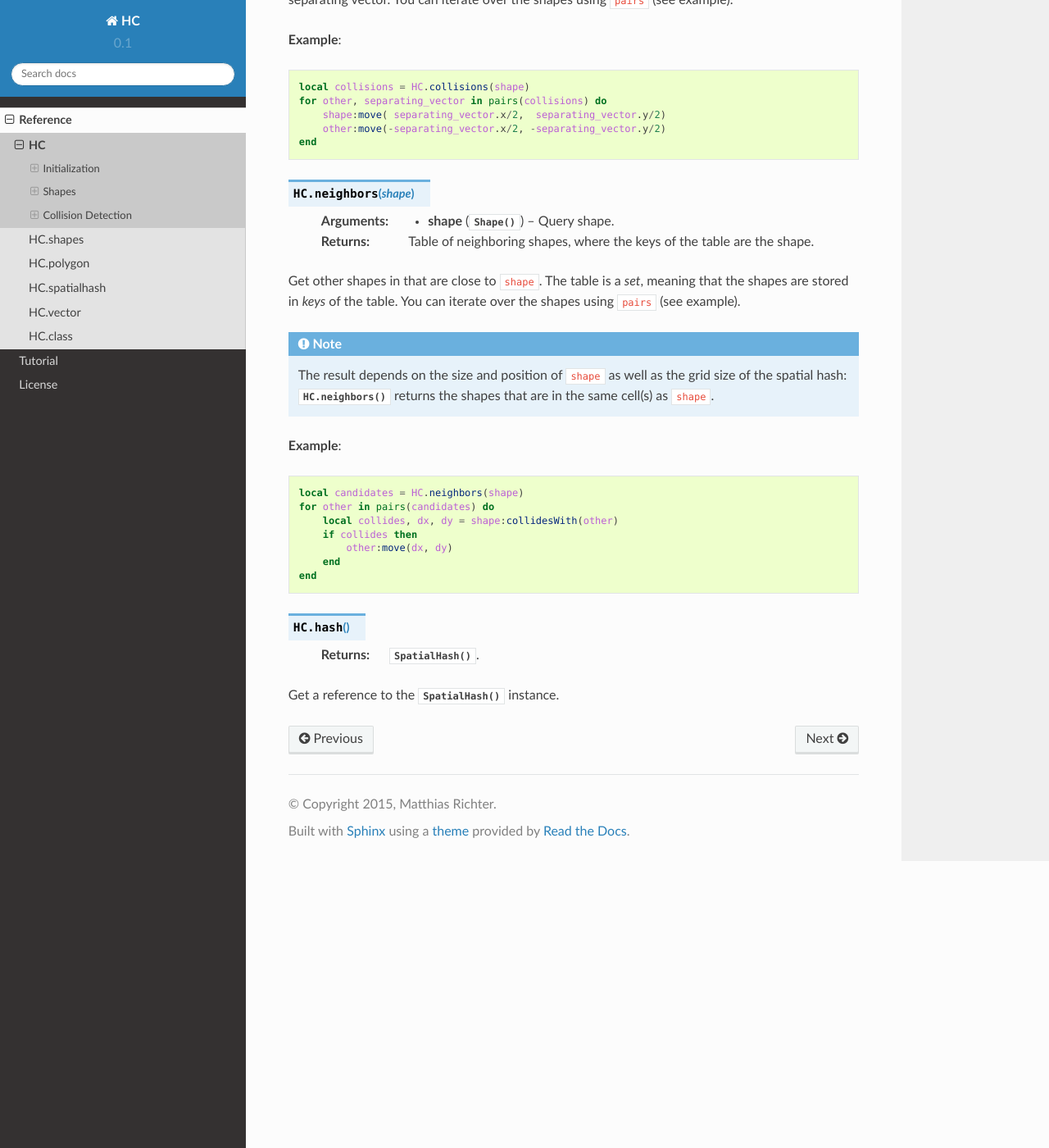
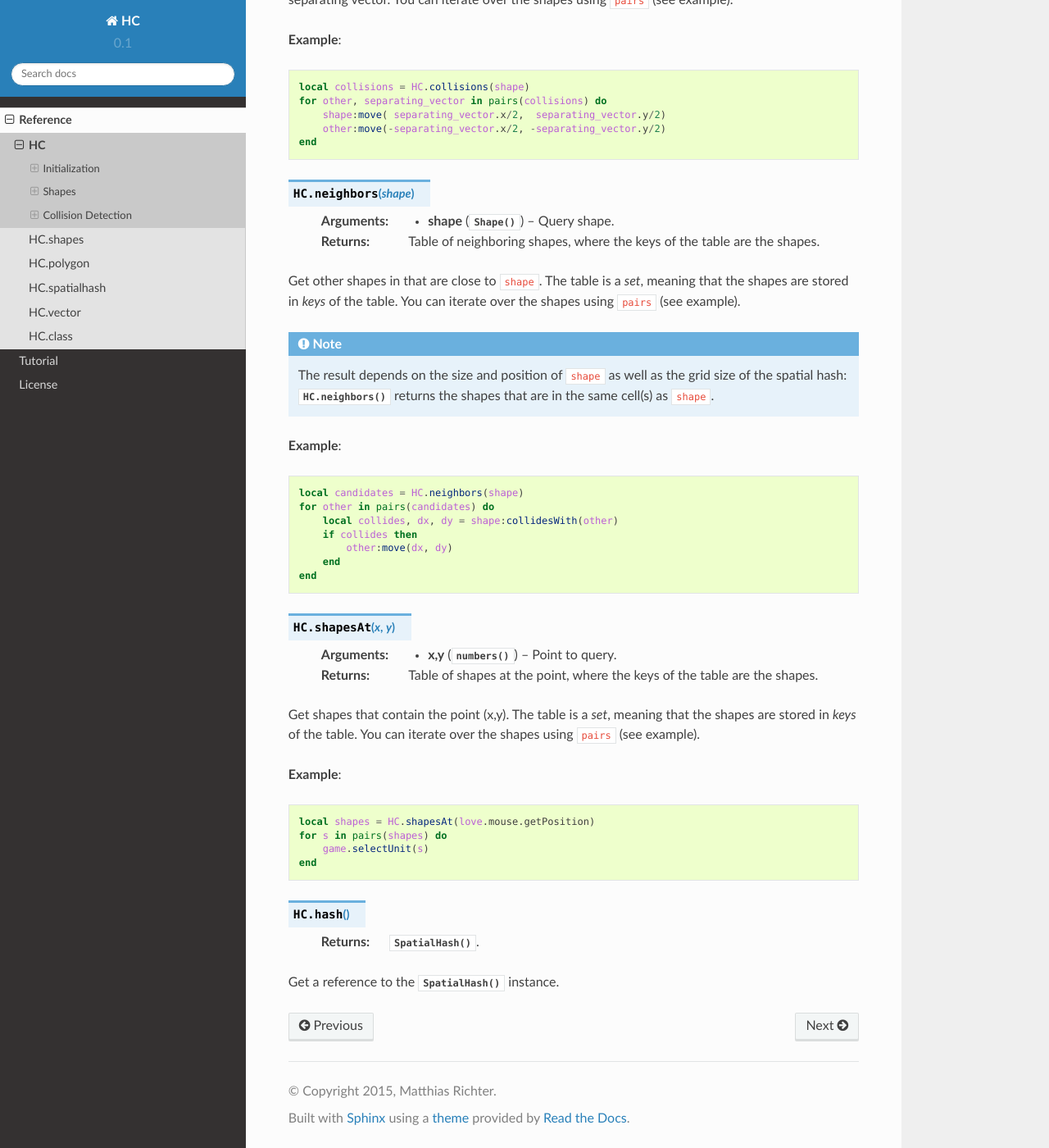
Before and after one commit to vrld/HC, a Sphinx documentation site: the page built from docs/MainModule.rst, in a window 1280 px wide and 1400 px high, scrolled down 4389 px. Shown: the whole window at 82% size. Built offline with Sphinx 7.4.7 and the Read the Docs theme 2.0.0, drawn with Linux system fonts in a browser that asks for light colours.

Commit message:
Fix #59: add HC.shapesAt(x,y)

```diff
--- a/docs/MainModule.rst
+++ b/docs/MainModule.rst
@@ -217,7 +217,7 @@ You can iterate over the shapes using ``pairs`` (see example).
 .. function:: HC.neighbors(shape)
 
    :param Shape shape: Query shape.
-   :returns: Table of neighboring shapes, where the keys of the table are the shape.
+   :returns: Table of neighboring shapes, where the keys of the table are the shapes.
 
 Get other shapes in that are close to ``shape``.
 The table is a *set*, meaning that the shapes are stored in *keys* of the table.
@@ -238,6 +238,22 @@ You can iterate over the shapes using ``pairs`` (see example).
         end
     end
 
+.. function:: HC.shapesAt(x, y)
+
+   :param numbers x,y: Point to query.
+   :returns: Table of shapes at the point, where the keys of the table are the shapes.
+
+Get shapes that contain the point (x,y).
+The table is a *set*, meaning that the shapes are stored in *keys* of the table.
+You can iterate over the shapes using ``pairs`` (see example).
+
+**Example**::
+
+    local shapes = HC.shapesAt(love.mouse.getPosition)
+    for s in pairs(shapes) do
+        game.selectUnit(s)
+    end
+
 
 .. function:: HC.hash()
 
```
Also changed, not shown: 1 other file.
